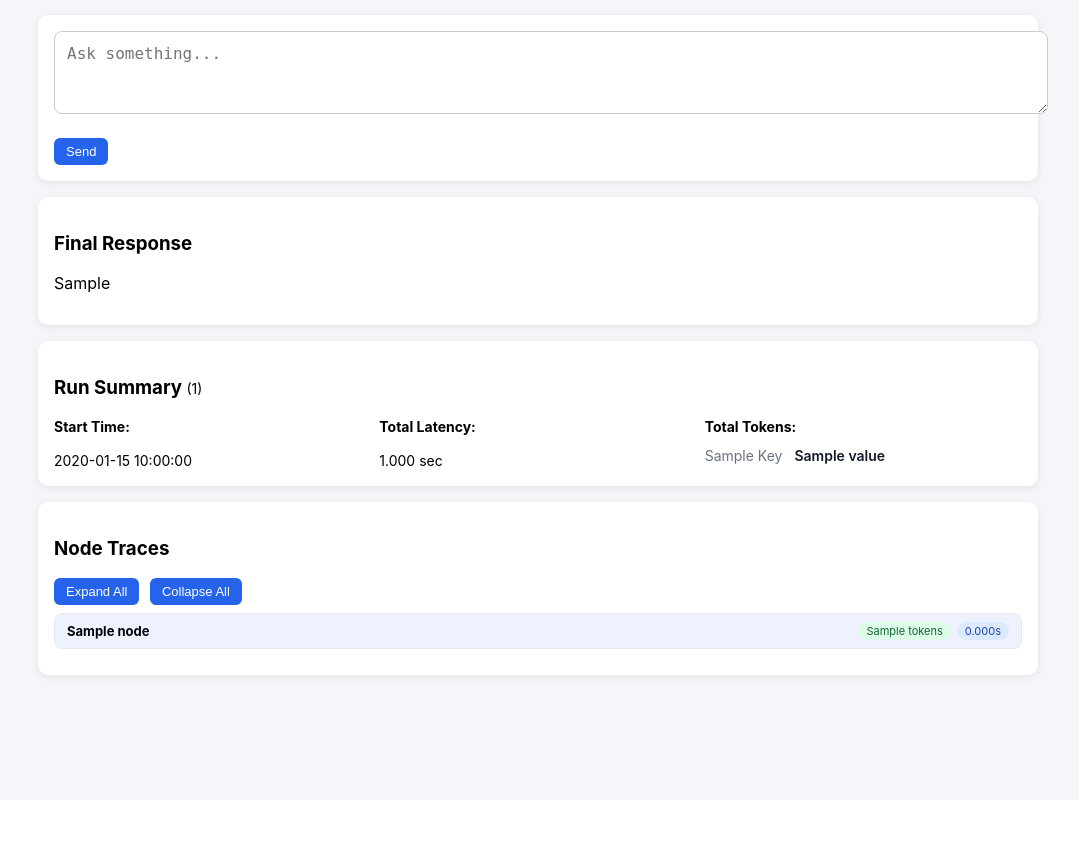
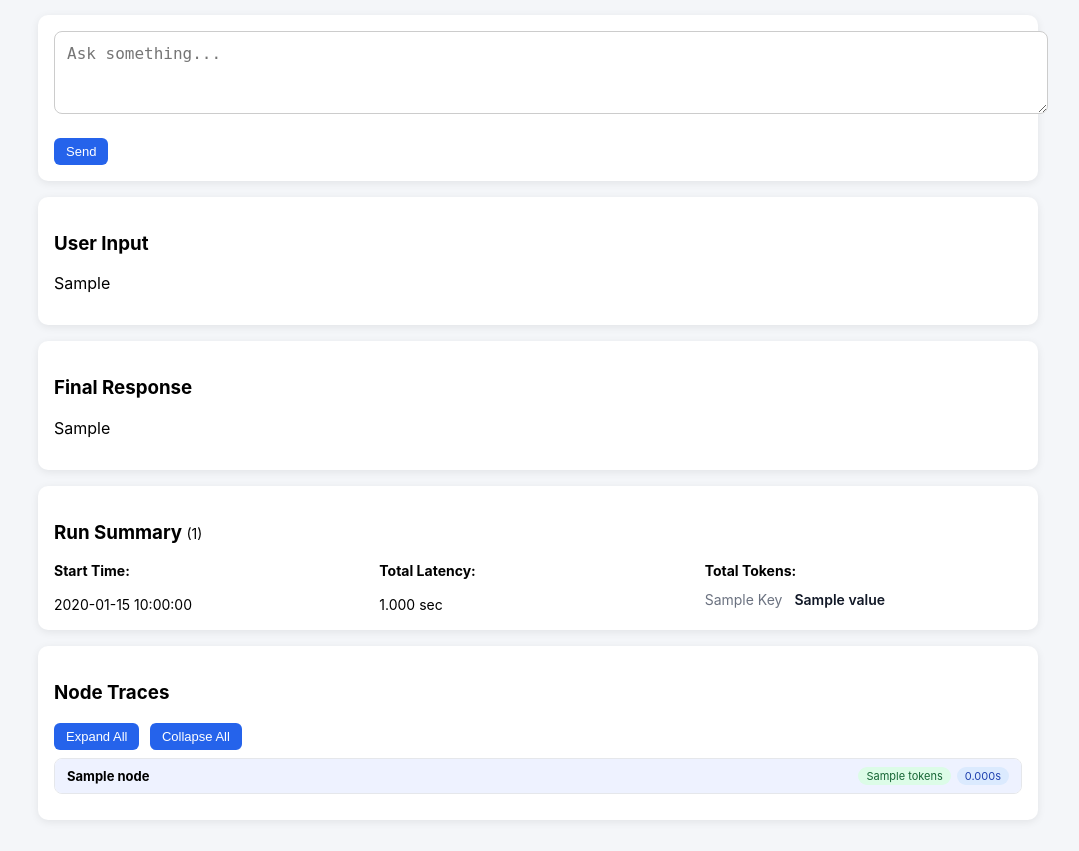
Before and after one commit to jnkochhar/langsmith_like_observability_langgraph, a Flask app: template templates/index.html in a window 1280 px wide. Shown: the whole page, without its empty margins (102-1181 px from the left). Before the commit the page ends 683 px from the top, so only its background shows below. Run offline with Flask 3, Linux system fonts and the light colour scheme; the template is opened without the code that fills it: most values are stand-ins (such as "Sample title", 1, 10 or a date in 2020); parts of the project's set-up code (start-up, migrations or seed data) failed here and were passed over.

Commit message:
user_input to ui output

```diff
--- a/app.py
+++ b/app.py
@@ -30,6 +30,7 @@ def index():
     return render_template(
         "index.html",
         trace=trace_json,
+        user_input=user_input if trace_json else None,
         final_response=final_response
     )
 
--- a/templates/index.html
+++ b/templates/index.html
@@ -274,6 +274,12 @@
 
     {% if final_response %}
 
+    <!-- User Input -->
+    <div class="card">
+        <h3>User Input</h3>
+        <p>{{ user_input }}</p>
+    </div>
+
     <!-- Final Response -->
     <div class="card">
         <h3>Final Response</h3>
```
